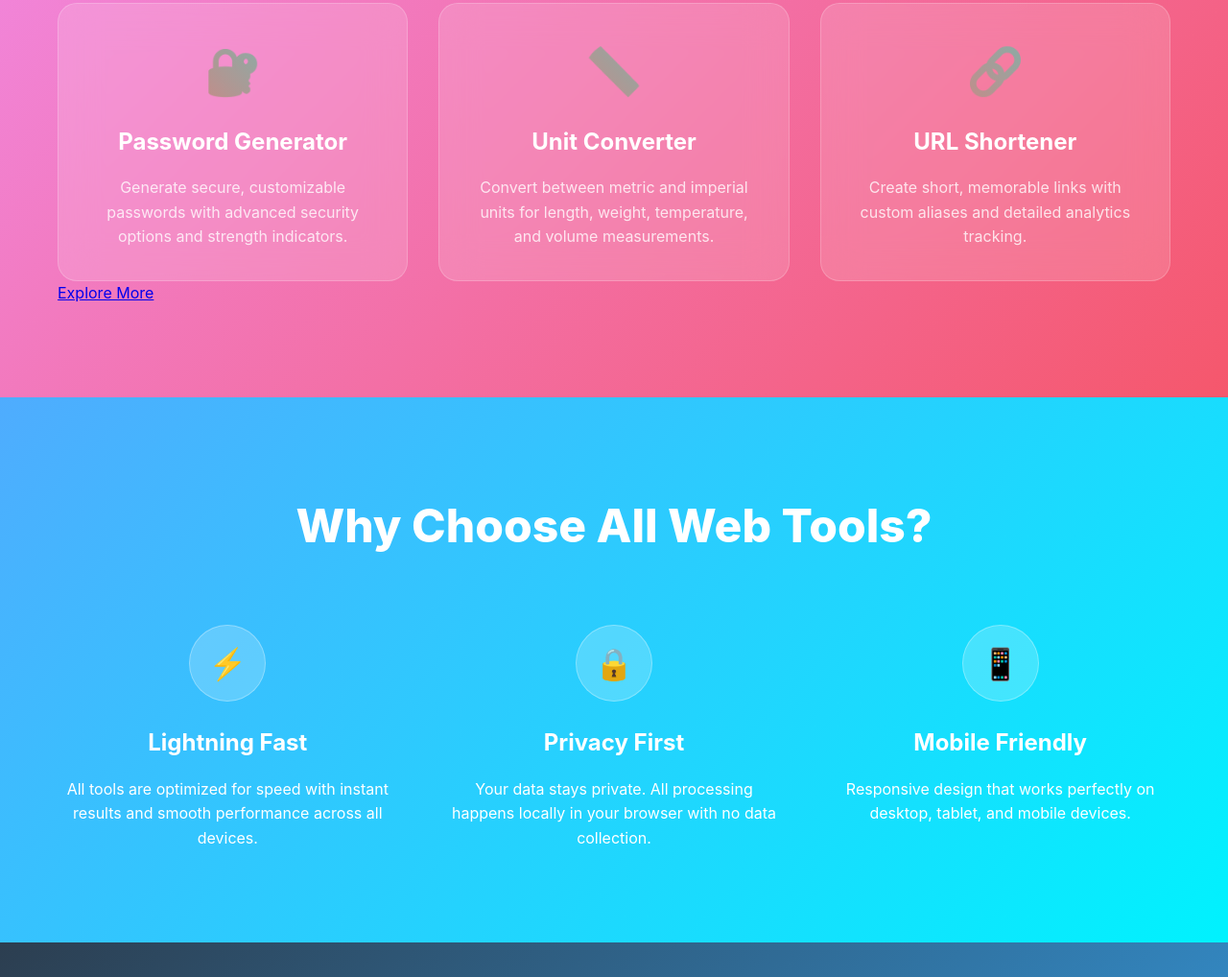
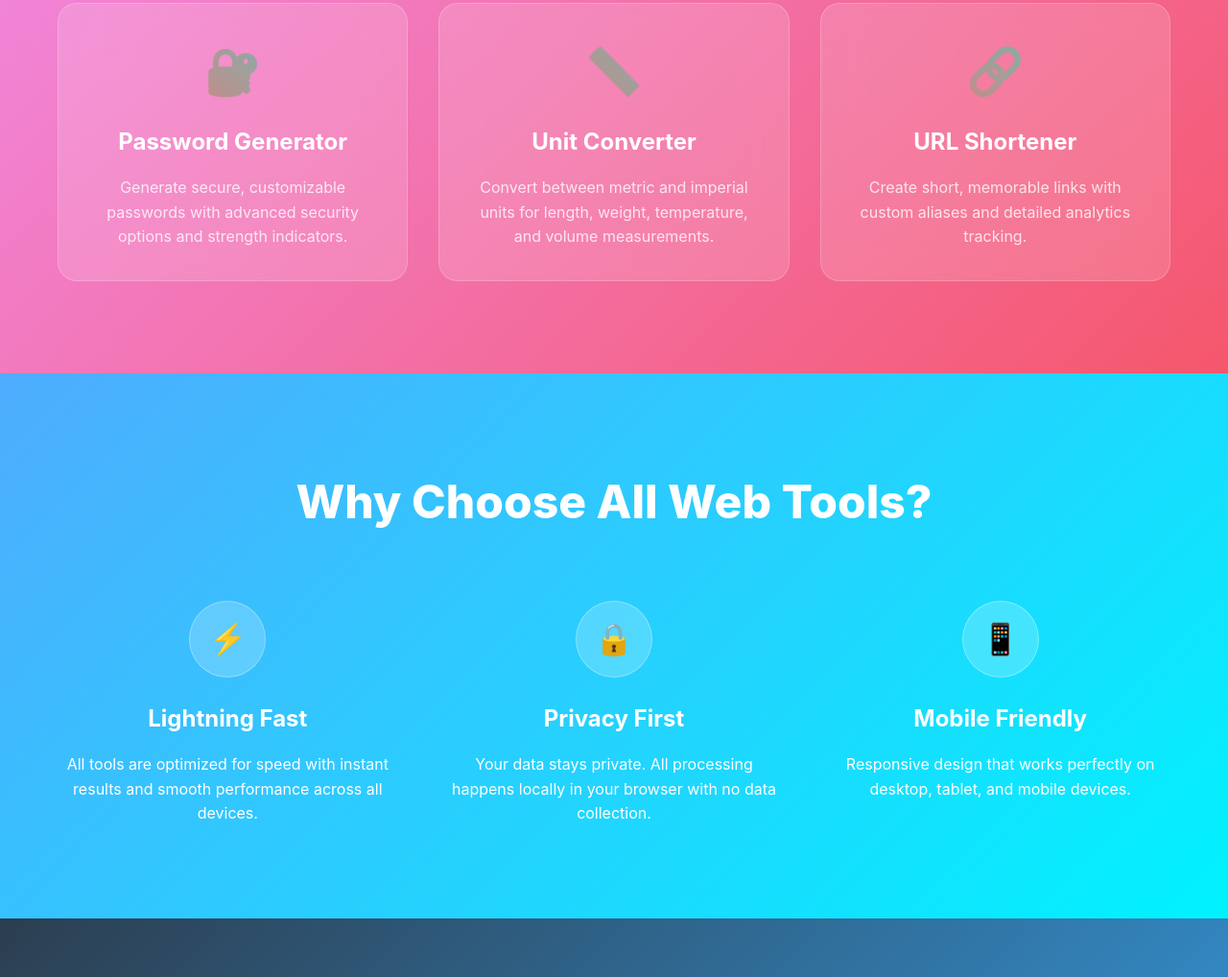
Before and after one commit to Jitendrapatrahost/Multi-Tool-Web-App, a plain HTML site: page index.html in a window 1280 px wide. Shown: the part 1356-2374 px from the top of the page at 96% size. Drawn offline with Linux system fonts and the light colour scheme.

Commit message:
Update index.html

```diff
--- a/index.html
+++ b/index.html
@@ -133,12 +133,6 @@
         </div>
       </a>
     </div>
-      <!-- Add this after the tools-grid closing div -->
-<div class="explore-more-container">
-    <a href="#" class="explore-more-btn">
-        Explore More
-    </a>
-</div>
   </div>
 </section>
 
```
